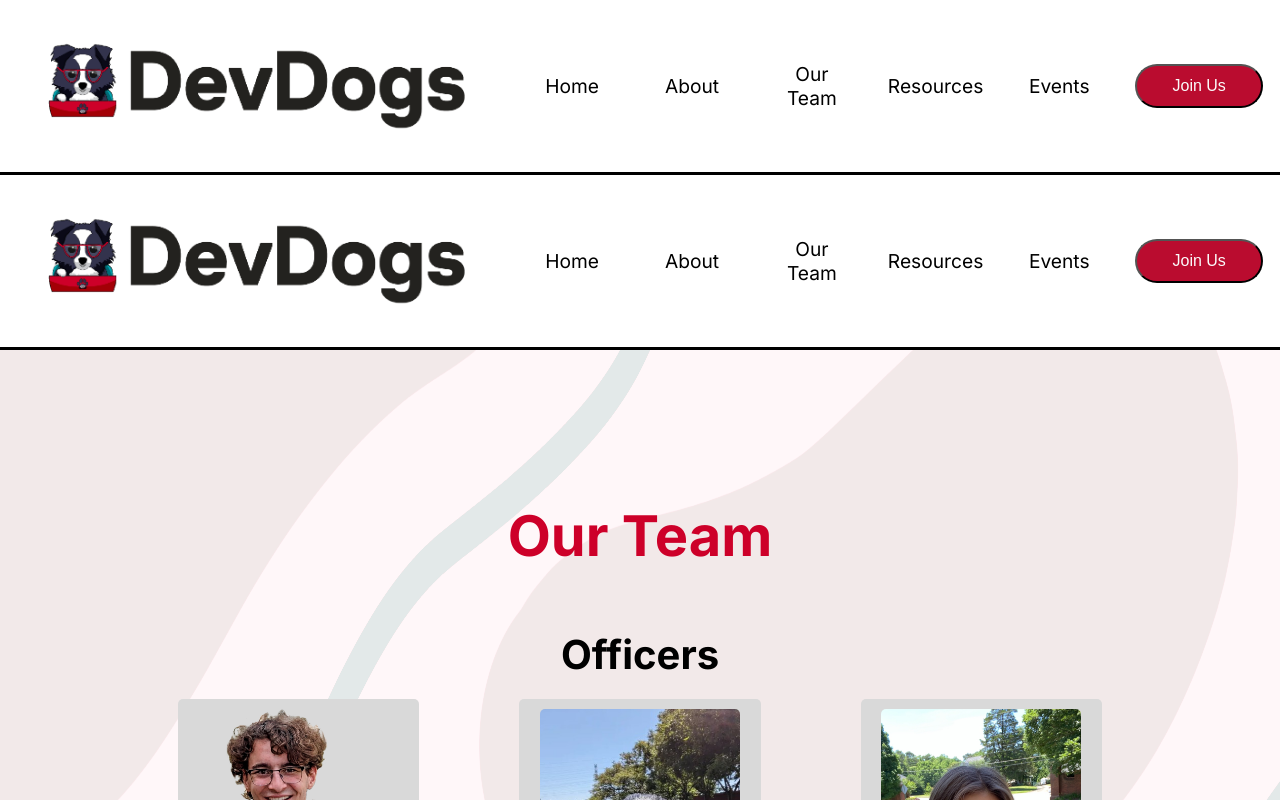
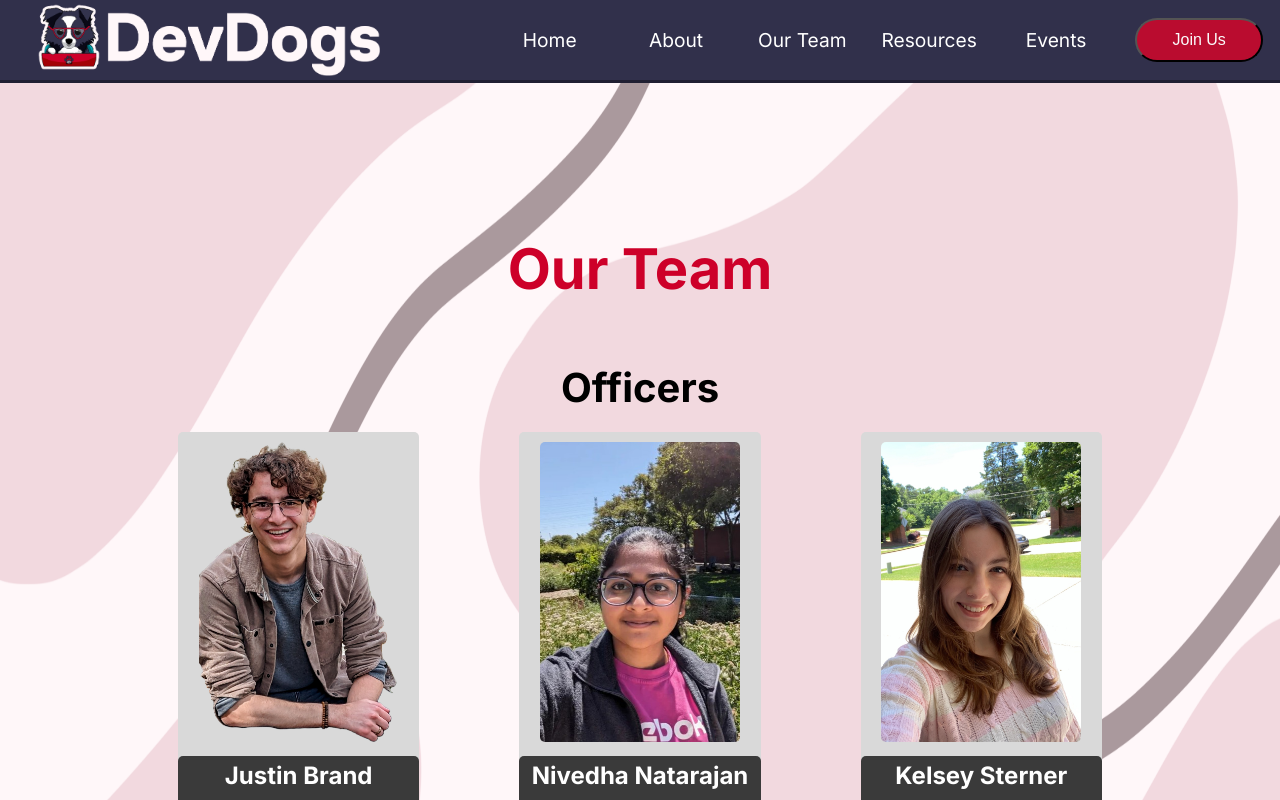
Before and after one commit to DevDogs-UGA/DevDogs-Website, a Next.js app: page /our-team in a window 1280 px wide. Shown: the top 800 px of the page. Built offline with nearby package versions, Linux system fonts and the light colour scheme.

Commit message:
Figma style updates

```diff
--- a/package.json
+++ b/package.json
@@ -18,8 +18,8 @@
     "@nextui-org/card": "^2.0.31",
     "@nextui-org/listbox": "^2.1.22",
     "next": "14.2.3",
-    "react": "^18",
-    "react-dom": "^18"
+    "react": "^18.3.1",
+    "react-dom": "^18.3.1"
   },
   "devDependencies": {
     "gh-pages": "^6.1.1"
--- a/src/app/components/NavBar.css
+++ b/src/app/components/NavBar.css
@@ -2,26 +2,28 @@
 a {
     text-decoration: none;
     padding: 1rem;
-    color: black;
+    color: white;
 }
 
 a:visited {
     text-decoration: none;
-    color: black;
+    color: white;
 }
 
 a:hover {
     text-decoration: underline;
-    color: black;
+    color: white;
 }
 
 .navbar {
     display: grid;
-    grid-template-columns: 40% 60%;
+    grid-template-columns: 38% 62%;
     align-items: center;
     text-align: center;
-    margin: 0px;
     padding: 0.05rem;
+    background-color: #31304b;
+    border-bottom: solid;
+    border-bottom-color: #201f32;
 }
 
 .links {
@@ -30,3 +32,16 @@ a:hover {
     align-items: center;
     grid-template-columns: 1fr 1fr 1fr 1fr 1fr 1fr;
 }
+
+#name {
+    width:100%;
+    height:100%;
+  }
+
+#name2 {
+    margin-top: 0.2rem;
+    margin-bottom: 0.2rem;
+    width:26rem;
+    height:4.5rem;
+    object-fit: cover;
+}
--- a/src/app/components/NavBar.js
+++ b/src/app/components/NavBar.js
@@ -1,13 +1,18 @@
 import Link from "next/link"
 import "./NavBar.css"
-import Button from "./Button";
+import Button from "./Button"
 import name from "../images/mascotword.png"
-import Image from "next/image";
+import name2 from "../images/mascotwordlight.png"
+import Image from "next/image"
 
 const NavBar = () => {
     return (
         <div className="navbar">
-            <Image id="name" src={name} alt="Mascot and DevDogs" />
+            <Image
+            id="name2"
+            src={name2}
+            alt="Mascot and DevDogs"
+            />
             <div className="links">
 
                 <Link href="/">
@@ -39,5 +44,6 @@ const NavBar = () => {
         </div>
     )
 }
+//<Image id="name" src={name} alt="Mascot and DevDogs" />
 
 export default NavBar;
--- a/src/app/components/ResourceList.js
+++ b/src/app/components/ResourceList.js
@@ -1,6 +1,4 @@
 import React from "react"
-import {Listbox, ListboxSection, ListboxItem} from "@nextui-org/listbox"
-import {ListboxWrapper} from "./ListboxWrapper"
 import ResourceLinks from "./ResourceLinks"
 import "./ResourceList.css"
 
@@ -13,7 +11,7 @@ function ConstructLinks ({
     linksArr.map((link, index) =>
       <div className="links-list">
 
-        <li>
+        <li className="list-text-size">
           <a href={link} id="link-color">{linkNamesArr[index]}</a>
         </li>
 
@@ -36,7 +34,7 @@ const ResourceList = () => {
           <img src={resource.resourceLogo.src} alt={resource.resourcename} width="100" height="150"></img>
         </div>
         <div className="header-title">
-          <h2>{resource.resourceName}</h2>
+          <h6 className="name-text-size">{resource.resourceName}</h6>
         </div>
         <div className="list">
           <ul id="resourceLinks">
--- a/src/app/globals.css
+++ b/src/app/globals.css
@@ -16,6 +16,10 @@
   padding: 10px;
 }
 
+#abouttitle > h1, #devdawgs   {
+  font-size: 3.5rem;
+}
+
 .section-header {
   font-size: 2.7rem;
 }
@@ -23,10 +27,6 @@
 .section-subheader {
   font-size: 1.75rem;
   padding-bottom: 0.4rem;
-}
-
-#abouttitle > h1, #devdawgs   {
-  font-size: 3.5rem;
 }
 
 #teamtitle, #teamtitle > h1,h3, #devdawgs   {
@@ -42,6 +42,11 @@
   font-size: 2.5rem;
 }
 
+#teamtitle, #teamtitle > h1   {
+  text-align: center;
+
+  padding: 10px;
+}
 
 #devdawgs {
   color: #CD0029;
@@ -66,24 +71,12 @@ p {
   padding: 10px;
 }
 
-#teamtitle, #teamtitle > h1   {
-  text-align: center;
-
-  padding: 10px;
-}
-
 #grid {
   margin: 10px 40px;
   display: grid;
   grid-template-columns: 1fr 1fr 1fr;
   gap: 100px
 }
-
-.navbar {
-  background-color: #ffffff;
-  border-bottom: solid;
-}
-
 
 .grid {
   display: grid;
@@ -92,12 +85,12 @@ p {
 }
 
 .section {
-  background-color: #E3E9E9;
+  background-color: #fff8fc;
   background-image: url("images/background.png");
   background-position-y: 0rem;
   background-size: 100% 100%;
   background-repeat: no-repeat;
-  background-blend-mode: lighten;
+  background-blend-mode: normal;
   padding-right: 10%;
   padding-left: 10%;
   padding-top: 2rem;
@@ -108,9 +101,7 @@ p {
 }
 
 .section-home {
-  background-size: 100% 45%;
-  background-size: 100% 60%;
-  background-blend-mode: lighten;
+  background-size: 100% 82%;
 }
 
 .section-resources {
@@ -118,11 +109,10 @@ p {
   background-position-y: -3rem;
 }
 
-
 .section-about {
   background-position-y: -15rem;
   background-size: 100% 75%;
-  background-blend-mode: lighten;
+  background-blend-mode: normal;
 }
 
 .center {
@@ -161,11 +151,6 @@ p {
   color: #BA0C2F;
 }
 
-#name {
-  width:100%;
-  height:100%;
-}
-
 #mockup {
   width:100%;
   height:100%;
--- a/src/app/our-team/page.js
+++ b/src/app/our-team/page.js
@@ -12,8 +12,8 @@ import kds from "../images/officers/kds.jpg"
 
 const OurTeam = () => {
     return (
-        <div>
-            <NavBar />
+
+
         <div class="section section-team">
 
         <div id="abouttitle">
@@ -34,8 +34,8 @@ const OurTeam = () => {
             </div>
             </div>
         </div>
-            <Footer />
-        </div>
+
+
     )
 }
 
```
Also changed, not shown: src/app/components/ResourceList.css (+10 -2 lines), src/app/images/mascotwordlight.png (added), 1 other file (tests, documents, lock files or other folders). Lines whose indentation alone changed are shown as unchanged.
